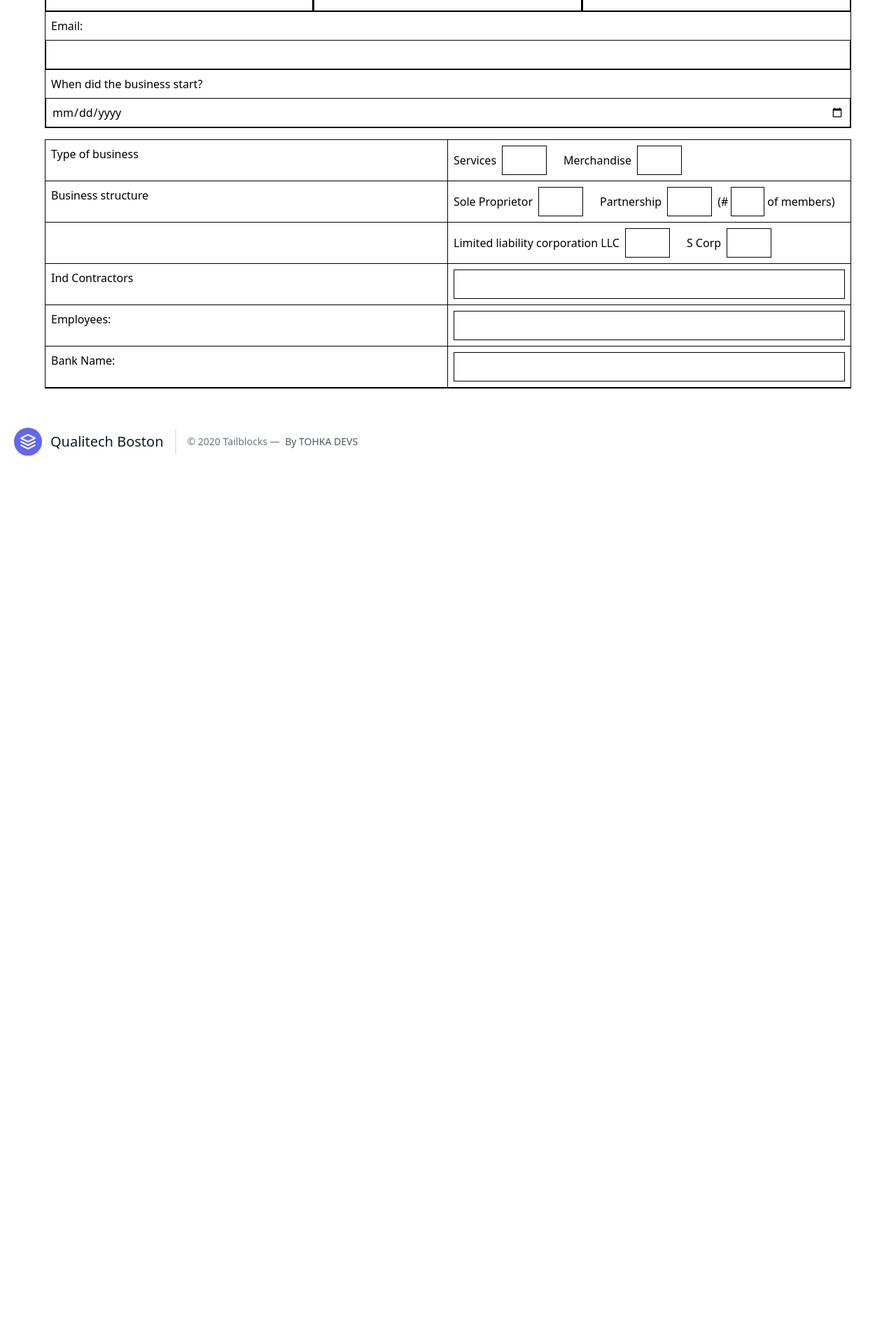
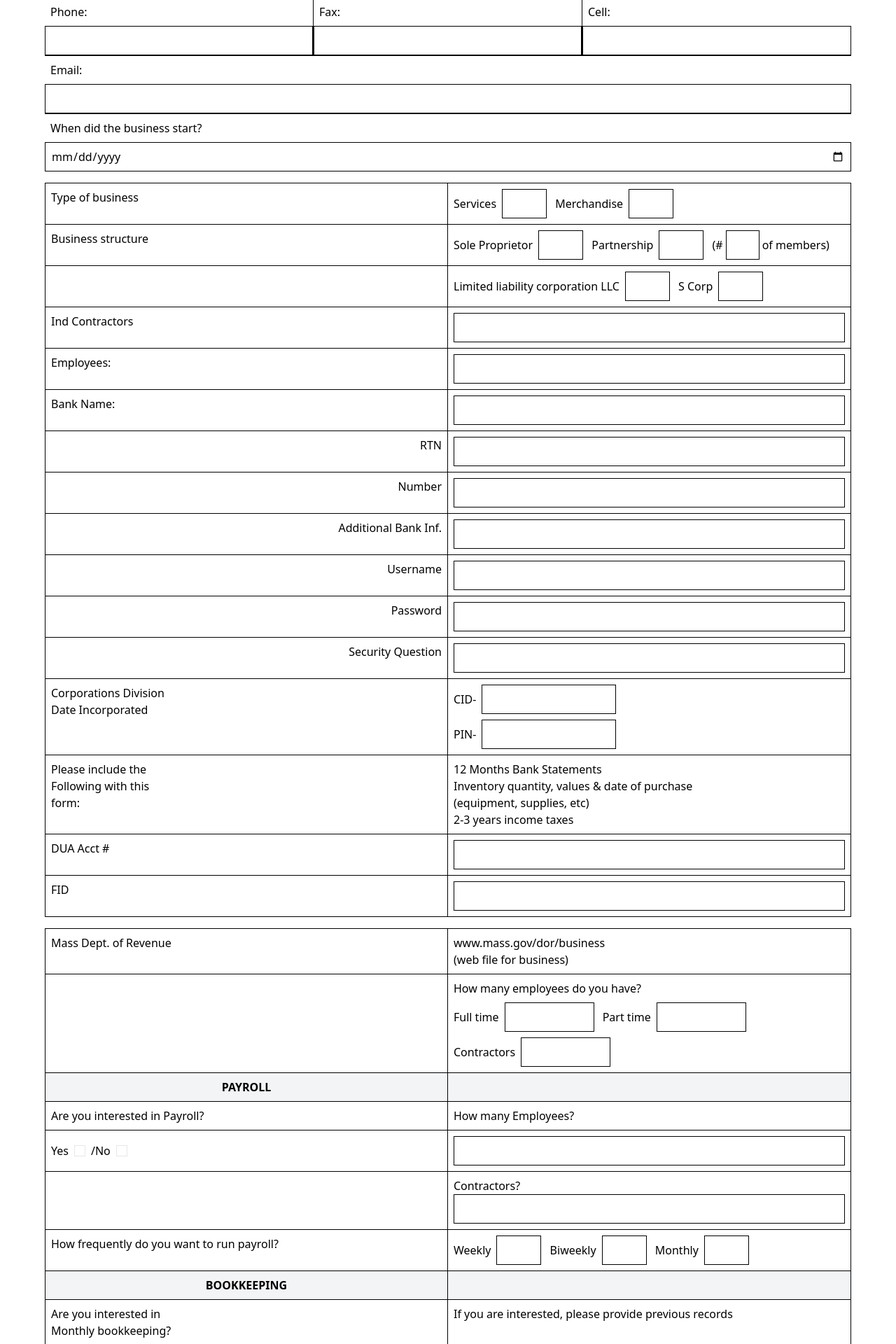
Before and after one commit to tohka53/formsquali, an Angular app: page /formbink in a window 1280 px wide. Shown: the part 880-2800 px from the top of the page at 70% size. Before the commit the page ends 1563 px from the top, so only its background shows below. Built offline with nearby package versions, Linux system fonts and the light colour scheme.

Commit message:
cambios web

```diff
--- a/src/app/formbink/formbink/formbink.component.html
+++ b/src/app/formbink/formbink/formbink.component.html
@@ -1,14 +1,13 @@
-<!-- Contenedor principal del formulario -->
-<div class="min-h-screen bg-white p-2 md:p-6 overflow-x-hidden" id="form-container">
-    <!-- Encabezado con información de contacto -->
+<head><meta name="viewport" content="width=1024">
+</head>
+<!-- Contenedor principal -->
+<div class="min-h-screen bg-white p-2 md:p-6" id="form-container">
+    <!-- Header responsive -->
     <div class="w-full max-w-6xl mx-auto">
         <div class="flex flex-col md:flex-row justify-between items-center mb-8 text-sm">
-            <!-- Columna del logo -->
             <div class="w-full md:w-1/3 mb-4 md:mb-0">
                 <img src="/assets/logo1.png" alt="Qualitech Boston" class="w-full max-w-[200px] mx-auto md:mx-0">
             </div>
-
-            <!-- Columna de la información -->
             <div class="text-center md:text-right">
                 <p class="font-semibold">671 Adams St.</p>
                 <p>Boston, Ma 02122</p>
@@ -19,19 +18,19 @@
         </div>
     </div>
 
-
+    <div class="h-4"></div>
+    <div class="h-4"></div>
 
     <!-- Título del formulario -->
     <h1 class="text-xl md:text-2xl font-bold text-center mb-8">BUSINESS INTAKE FORM</h1>
 
+    <div class="h-4"></div>
 
-
-
+    <div class="h-4"></div>
     <!-- Formulario principal -->
     <form class="w-full max-w-6xl mx-auto space-y-4">
-    <!-- Bloque 1 - Información básica -->
-    <div class="border border-black form-section mobile-scroll">
-        <div class="input-row">
+        <!-- Para secciones con scroll horizontal en móvil -->
+        <div class="mobile-scroll">
             <!-- Business Name -->
             <div class="border-b border-black">
                 <label class="block p-2">Business Name:</label>
@@ -45,8 +44,7 @@
             </div>
 
             <!-- Dirección completa -->
-            <div class="border-b border-black mobile-scroll">
-                <div class="flex min-w-[800px]">
+            <div class="border-b border-black flex">
                 <div class="flex-1 border-r border-black">
                     <label class="block p-2">Business Address:</label>
                     <input type="text" class="w-full p-2 border-t border-black">
@@ -64,11 +62,9 @@
                     <input type="text" class="w-full p-2 border-t border-black">
                 </div>
             </div>
-            </div>
 
             <!-- Teléfonos -->
-            <div class="border-b border-black mobile-scroll">
-                <div class="grid grid-cols-1 md:grid-cols-3 min-w-[800px]">
+            <div class="border-b border-black grid grid-cols-3">
                 <div class="border-r border-black">
                     <label class="block p-2">Phone:</label>
                     <input type="tel" class="w-full p-2 border-t border-black">
@@ -82,11 +78,9 @@
                     <input type="tel" class="w-full p-2 border-t border-black">
                 </div>
             </div>
-            </div>
 
             <!-- Email y Website -->
-            <div class="border-b border-black mobile-scroll">
-                <div class="grid grid-cols-1 md:grid-cols-2 min-w-[800px]">
+            <div class="border-b border-black grid grid-cols-2">
                 <div class="border-r border-black">
                     <label class="block p-2">Business Email:</label>
                     <input type="email" class="w-full p-2 border-t border-black">
@@ -94,7 +88,6 @@
                 <div>
                     <label class="block p-2">Website:</label>
                     <input type="url" class="w-full p-2 border-t border-black">
-                    </div>
                 </div>
             </div>
 
@@ -105,8 +98,7 @@
             </div>
 
             <!-- Teléfonos del contacto -->
-            <div class="border-b border-black mobile-scroll">
-                <div class="grid grid-cols-1 md:grid-cols-3 min-w-[800px]">
+            <div class="border-b border-black grid grid-cols-3">
                 <div class="border-r border-black">
                     <label class="block p-2">Phone:</label>
                     <input type="tel" class="w-full p-2 border-t border-black">
@@ -118,7 +110,6 @@
                 <div>
                     <label class="block p-2">Cell:</label>
                     <input type="tel" class="w-full p-2 border-t border-black">
-                    </div>
                 </div>
             </div>
 
@@ -134,56 +125,32 @@
                 <input type="date" class="w-full p-2 border-t border-black">
             </div>
         </div>
-    </div>
-
-
         <!-- Bloque 2 - Información detallada de la empresa -->
-<div class="border border-black mobile-scroll">
-    <div class="input-row min-w-[800px]">
+        <div class="border border-black">
             <!-- Type of business -->
             <div class="grid grid-cols-2 border-b border-black">
                 <div class="p-2 border-r border-black">Type of business</div>
-            <div class="p-2 flex flex-col md:flex-row gap-4">
-                <div class="flex items-center">
-                    <span>Services</span>
-                    <input type="text" class="mx-2 border-b border-black w-16 inline">
-                </div>
-                <div class="flex items-center">
-                    <span>Merchandise</span>
-                    <input type="text" class="mx-2 border-b border-black w-16 inline">
-                </div>
+                <div class="p-2">
+                    Services<input type="text" class="mx-2 border-b border-black w-16 inline">
+                    Merchandise<input type="text" class="mx-2 border-b border-black w-16 inline">
                 </div>
             </div>
 
             <!-- Business structure -->
             <div class="grid grid-cols-2 border-b border-black">
                 <div class="p-2 border-r border-black">Business structure</div>
-            <div class="p-2 flex flex-col md:flex-row gap-4">
-                <div class="flex items-center">
-                    <span>Sole Proprietor</span>
-                    <input type="text" class="mx-2 border-b border-black w-16 inline">
-                </div>
-                <div class="flex items-center">
-                    <span>Partnership</span>
-                    <input type="text" class="mx-2 border-b border-black w-16 inline">
-                    <span>(#</span>
-                    <input type="text" class="mx-1 border-b border-black w-12 inline">
-                    <span>of members)</span>
-                </div>
+                <div class="p-2">
+                    Sole Proprietor<input type="text" class="mx-2 border-b border-black w-16 inline">
+                    Partnership<input type="text" class="mx-2 border-b border-black w-16 inline">
+                    (#<input type="text" class="mx-1 border-b border-black w-12 inline">of members)
                 </div>
             </div>
 
             <div class="grid grid-cols-2 border-b border-black">
                 <div class="border-r border-black"></div>
-            <div class="p-2 flex flex-col md:flex-row gap-4">
-                <div class="flex items-center flex-wrap">
-                    <span>Limited liability corporation LLC</span>
-                    <input type="text" class="mx-2 border-b border-black w-16 inline">
-                </div>
-                <div class="flex items-center">
-                    <span>S Corp</span>
-                    <input type="text" class="mx-2 border-b border-black w-16 inline">
-                </div>
+                <div class="p-2">
+                    Limited liability corporation LLC<input type="text" class="mx-2 border-b border-black w-16 inline">
+                    S Corp<input type="text" class="mx-2 border-b border-black w-16 inline">
                 </div>
             </div>
 
@@ -208,5 +175,198 @@
                     <input type="text" class="w-full border-b border-black">
                 </div>
             </div>
+
+            <!-- Información bancaria detallada -->
+            <div class="grid grid-cols-2 border-b border-black">
+                <div class="p-2 border-r border-black text-right">RTN</div>
+                <div class="p-2">
+                    <input type="text" class="w-full border-b border-black">
                 </div>
             </div>
+
+            <div class="grid grid-cols-2 border-b border-black">
+                <div class="p-2 border-r border-black text-right">Number</div>
+                <div class="p-2">
+                    <input type="text" class="w-full border-b border-black">
+                </div>
+            </div>
+
+            <div class="grid grid-cols-2 border-b border-black">
+                <div class="p-2 border-r border-black text-right">Additional Bank Inf.</div>
+                <div class="p-2">
+                    <input type="text" class="w-full border-b border-black">
+                </div>
+            </div>
+
+            <!-- Credenciales -->
+            <div class="grid grid-cols-2 border-b border-black">
+                <div class="p-2 border-r border-black text-right">Username</div>
+                <div class="p-2">
+                    <input type="text" class="w-full border-b border-black">
+                </div>
+            </div>
+
+            <div class="grid grid-cols-2 border-b border-black">
+                <div class="p-2 border-r border-black text-right">Password</div>
+                <div class="p-2">
+                    <input type="password" class="w-full border-b border-black">
+                </div>
+            </div>
+
+            <div class="grid grid-cols-2 border-b border-black">
+                <div class="p-2 border-r border-black text-right">Security Question</div>
+                <div class="p-2">
+                    <input type="text" class="w-full border-b border-black">
+                </div>
+            </div>
+
+            <!-- Información corporativa -->
+            <div class="grid grid-cols-2 border-b border-black">
+                <div class="p-2 border-r border-black">
+                    <div>Corporations Division</div>
+                    <div>Date Incorporated</div>
+                </div>
+                <div class="p-2">
+                    <div>CID-<input type="text" class="border-b border-black w-48 ml-2"></div>
+                    <div class="mt-2">PIN-<input type="text" class="border-b border-black w-48 ml-2"></div>
+                </div>
+            </div>
+
+            <!-- Documentación requerida -->
+            <div class="grid grid-cols-2 border-b border-black">
+                <div class="p-2 border-r border-black">
+                    <div>Please include the</div>
+                    <div>Following with this</div>
+                    <div>form:</div>
+                </div>
+                <div class="p-2">
+                    <div>12 Months Bank Statements</div>
+                    <div>Inventory quantity, values & date of purchase</div>
+                    <div>(equipment, supplies, etc)</div>
+                    <div>2-3 years income taxes</div>
+                </div>
+            </div>
+
+            <!-- Información adicional -->
+            <div class="grid grid-cols-2 border-b border-black">
+                <div class="p-2 border-r border-black">DUA Acct #</div>
+                <div class="p-2">
+                    <input type="text" class="w-full border-b border-black">
+                </div>
+            </div>
+
+            <div class="grid grid-cols-2">
+                <div class="p-2 border-r border-black">FID</div>
+                <div class="p-2">
+                    <input type="text" class="w-full border-b border-black">
+                </div>
+            </div>
+        </div>
+
+        <!-- Bloque 3 - Mass Dept of Revenue y Payroll -->
+        <div class="border border-black form-section section-payroll">
+            <!-- Mass Dept of Revenue -->
+            <div class="grid grid-cols-2 border-b border-black">
+                <div class="p-2 border-r border-black">Mass Dept. of Revenue</div>
+                <div class="p-2">
+                    <div>www.mass.gov/dor/business</div>
+                    <div>(web file for business)</div>
+                </div>
+            </div>
+
+            <!-- Employee count -->
+            <div class="grid grid-cols-2 border-b border-black">
+                <div class="border-r border-black"></div>
+                <div class="p-2">
+                    <div>How many employees do you have?</div>
+                    <div class="mt-2">
+                        Full time<input type="text" class="mx-2 border-b border-black w-32 inline">
+                        Part time<input type="text" class="mx-2 border-b border-black w-32 inline">
+                    </div>
+                    <div class="mt-2">
+                        Contractors<input type="text" class="mx-2 border-b border-black w-32 inline">
+                    </div>
+                </div>
+            </div>
+
+            <!-- PAYROLL section -->
+            <div class="grid grid-cols-2 border-b border-black bg-gray-100">
+                <div class="p-2 border-r border-black text-center font-bold">PAYROLL</div>
+                <div></div>
+            </div>
+
+            <!-- Payroll questions -->
+            <div class="grid grid-cols-2 border-b border-black">
+                <div class="p-2 border-r border-black">Are you interested in Payroll?</div>
+                <div class="p-2">How many Employees?</div>
+            </div>
+
+            <div class="grid grid-cols-2 border-b border-black">
+                <div class="p-2 border-r border-black flex items-center">
+                    <span>Yes</span>
+                    <input type="checkbox"
+                           class="mx-2 w-4 h-4 cursor-pointer accent-black">
+                    <span>/</span>
+                    <span>No</span>
+                    <input type="checkbox"
+                           class="mx-2 w-4 h-4 cursor-pointer accent-black">
+                </div>
+                <div class="p-2">
+                    <input type="text" class="w-full border-b border-black">
+                </div>
+            </div>
+
+            <div class="grid grid-cols-2 border-b border-black">
+                <div class="border-r border-black"></div>
+                <div class="p-2">
+                    <div>Contractors?</div>
+                    <input type="text" class="w-full border-b border-black">
+                </div>
+            </div>
+
+            <div class="grid grid-cols-2 border-b border-black">
+                <div class="p-2 border-r border-black">How frequently do you want to run payroll?</div>
+                <div class="p-2">
+                    Weekly<input type="text" class="mx-2 border-b border-black w-16 inline">
+                    Biweekly<input type="text" class="mx-2 border-b border-black w-16 inline">
+                    Monthly<input type="text" class="mx-2 border-b border-black w-16 inline">
+                </div>
+            </div>
+
+            <!-- BOOKKEEPING section -->
+            <div class="grid grid-cols-2 border-b border-black bg-gray-100">
+                <div class="p-2 border-r border-black text-center font-bold">BOOKKEEPING</div>
+                <div></div>
+            </div>
+
+            <div class="grid grid-cols-2 border-b border-black">
+                <div class="p-2 border-r border-black">
+                    <div>Are you interested in</div>
+                    <div>Monthly bookkeeping?</div>
+                </div>
+                <div class="p-2">If you are interested, please provide previous records</div>
+            </div>
+
+            <div class="grid grid-cols-2">
+                <div class="p-2 border-r border-black">Yes/No</div>
+                <div class="p-2">
+                    <input type="text" class="w-full border-b border-black">
+                </div>
+            </div>
+        </div>
+
+        <!-- Botones de acción -->
+
+    </form>
+
+</div>
+<div class="flex justify-center space-x-4 mt-8">
+    <button type="button" (click)="saveForm()"
+        class="bg-blue-500 text-white px-6 py-2 rounded hover:bg-blue-600 transition-colors">
+        Enviar Formulario
+    </button>
+    <button type="button" (click)="exportToPDF()"
+        class="bg-green-500 text-white px-6 py-2 rounded hover:bg-green-600 transition-colors">
+        Exportar a PDF
+    </button>
+</div>
--- a/src/app/formispa/formispa/formispa.component.html
+++ b/src/app/formispa/formispa/formispa.component.html
@@ -1,3 +1,5 @@
+<head><meta name="viewport" content="width=1024">
+</head>
 <!-- Contenedor principal del formulario -->
 <div class="min-h-screen bg-white p-6" id="form-container">
     <!-- Encabezado con información de contacto -->
--- a/src/app/formsc/formsc/formsc.component.html
+++ b/src/app/formsc/formsc/formsc.component.html
@@ -1,3 +1,5 @@
+<head><meta name="viewport" content="width=1024">
+</head>
 <!-- Contenedor principal del formulario -->
 <div class="min-h-screen bg-white p-6" id="form-container">
     <!-- Encabezado con información de contacto -->
```
Lines whose indentation alone changed are shown as unchanged.
